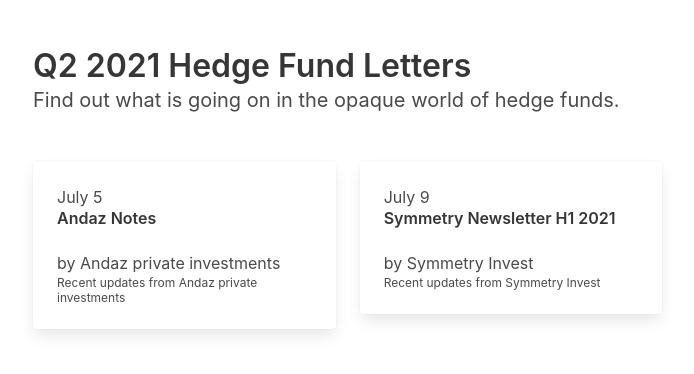
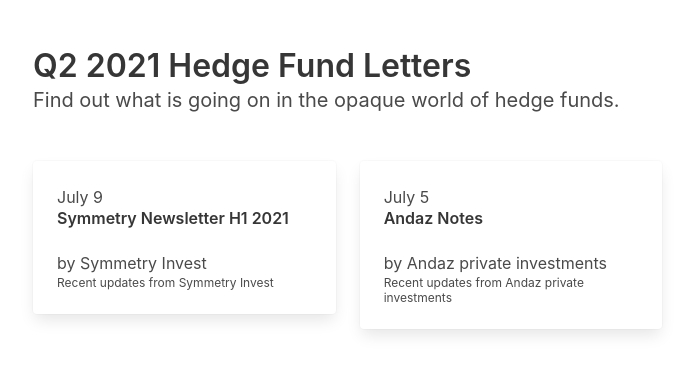
Before and after one commit to topably/topably, an Angular app: page / in a window 1280 px wide. Shown: the top 374 px of the page, without its empty margins (31-725 px from the left). Built offline with nearby package versions, Linux system fonts and the light colour scheme.

Commit message:
Sort letter by date desc

```diff
--- a/src/app/features/fund-letters/types/Letter.ts
+++ b/src/app/features/fund-letters/types/Letter.ts
@@ -1,5 +1,5 @@
 export interface Letter {
-  date: Date;
+  date: string;
   title: string;
   description: string;
   url: string;
--- a/src/app/features/fund-letters/views/quarterly-letters/quarterly-letters.component.ts
+++ b/src/app/features/fund-letters/views/quarterly-letters/quarterly-letters.component.ts
@@ -1,5 +1,6 @@
 import { Component, OnInit } from '@angular/core';
 import { LetterService } from '../../services/letter.service';
+import { map } from 'rxjs/operators';
 
 @Component({
   selector: 'app-quarterly-letters',
@@ -29,7 +30,8 @@
 })
 export class QuarterlyLettersComponent implements OnInit {
 
-  quarterlyLetters$ = this.letterService.getLettersByQuarter('q2-2021');
+  quarterlyLetters$ = this.letterService.getLettersByQuarter('q2-2021')
+    .pipe(map(letters => letters.sort((a, b) => new Date(b.date).getTime() - new Date(a.date).getTime())));
 
   constructor(private letterService: LetterService) {
   }
```
